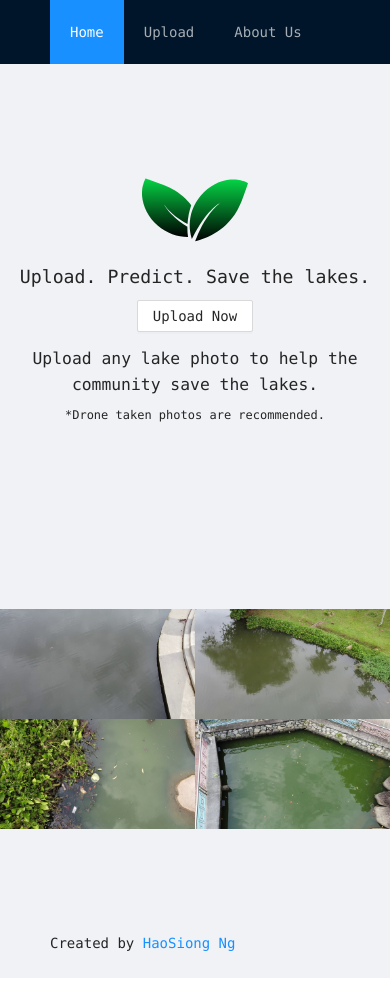
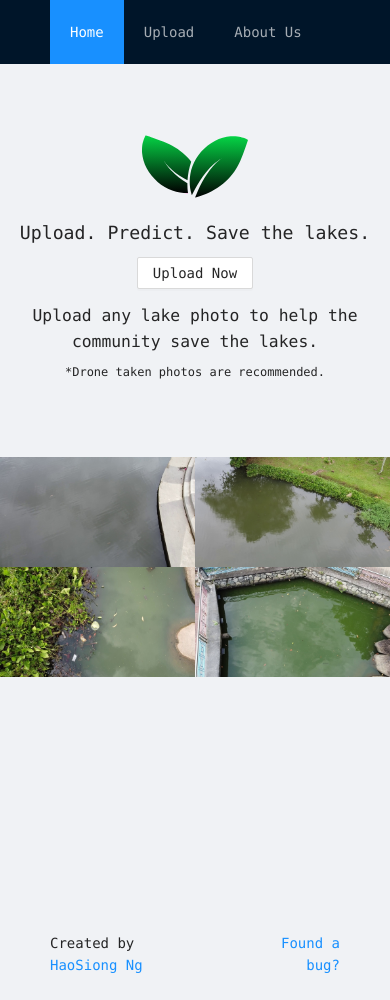
Before and after one commit to nghaosiong98/deepwater, a React (Create React App) app: page / in a window 390 px wide. Before the commit the page ends 978 px from the top, so only its background shows below. Built offline with nearby package versions, Linux system fonts and the light colour scheme.

Commit message:
home screen more responsive

```diff
--- a/src/components/home/home.jsx
+++ b/src/components/home/home.jsx
@@ -10,9 +10,8 @@ import Landing3 from '../../images/landing3.jpg';
 import Landing4 from '../../images/landing4.jpg';
 
 const home = () => (
-  <>
   <div className="hero">
-      <span>
+    <div className="top">
       <img src={TwoLeafImage} alt="twoLeafs" />
       <h1>Upload. Predict. Save the lakes.</h1>
       <Button><Link to="/upload">Upload Now</Link></Button>
@@ -22,7 +21,7 @@ const home = () => (
           <p className="small-note">*Drone taken photos are recommended.</p>
         </span>
       </div>
-      </span>
+    </div>
 
     <Row justify="center">
       <Col md={6} xs={12}>
@@ -39,7 +38,6 @@ const home = () => (
       </Col>
     </Row>
   </div>
-  </>
 );
 
 export default home;
--- a/src/components/layout/Layout.jsx
+++ b/src/components/layout/Layout.jsx
@@ -1,7 +1,7 @@
 import React from 'react';
 import Proptypes from 'prop-types';
 import { connect } from 'react-redux';
-import { Layout as AntLayout } from 'antd';
+import { Layout as AntLayout, Row, Col } from 'antd';
 import { useLocation } from 'react-router-dom';
 import NavBar, { menuItems } from '../navbar/navbar';
 import { setPageIndex } from '../navbar/navbar.action';
@@ -25,13 +25,20 @@ const Layout = ({ children, onSetPageIndex }) => {
         { children }
       </Content>
       <Footer>
-        <div className="footer-container">
-          <span>
-            Created by
-            {' '}
-            <a href="https://www.linkedin.com/in/haosiongng/">HaoSiong Ng</a>
-          </span>
-        </div>
+        <Row>
+          <Col span={8}>
+            <span>
+              Created by
+              {' '}
+              <a href="https://www.linkedin.com/in/haosiongng/">HaoSiong Ng</a>
+            </span>
+          </Col>
+          <Col span={8} offset={8} style={{ textAlign: 'right' }}>
+            <span>
+              <a href="mailto:nghaosiong98@gmail.com">Found a bug?</a>
+            </span>
+          </Col>
+        </Row>
       </Footer>
     </AntLayout>
   );
--- a/src/styles/home.scss
+++ b/src/styles/home.scss
@@ -1,14 +1,17 @@
 .hero {
-  display: grid;
   align-items: center;
   text-align: center;
   height: 100vh;
+  min-height: 620px;
   width: 100%;
-  padding-top: 1em;
-}
 
-.description {
-  padding: 1em;
+  .top {
+    padding: 50px 0;
+  }
+
+  .description {
+    padding: 1em;
+  }
 }
 
 .small-note {
```
Lines whose indentation alone changed are shown as unchanged.
